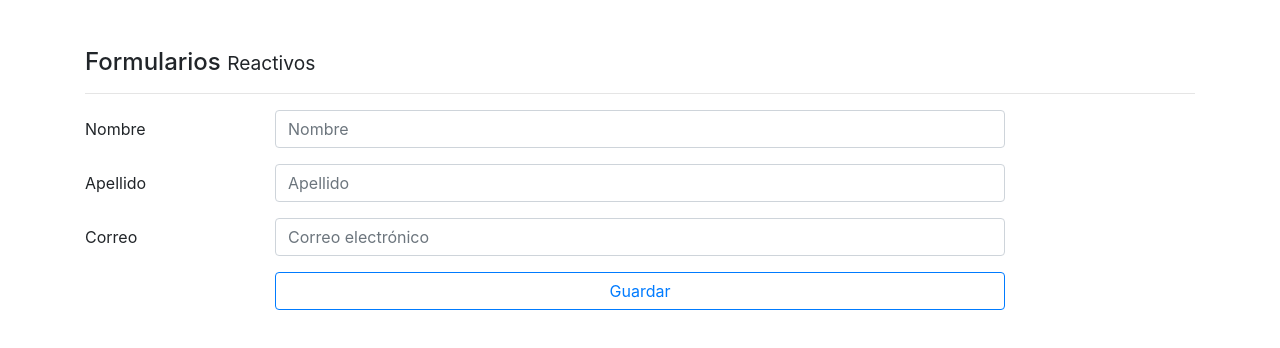
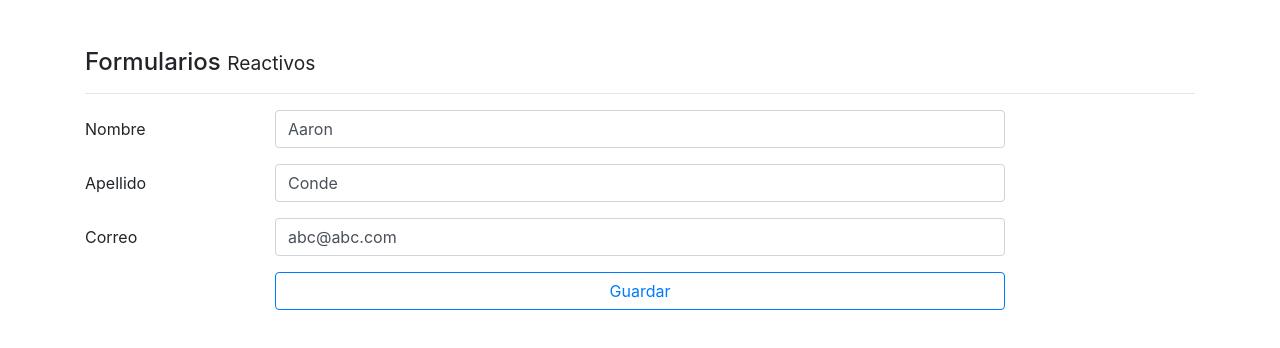
Before and after one commit to Aaron362/leccion-11-Conde-Garcia, an Angular app: page /reactivo in a window 1280 px wide. Shown: the top 348 px of the page. Built offline with nearby package versions, Linux system fonts and the light colour scheme.

Commit message:
Doceavo Video

```diff
--- a/src/app/pages/reactive/reactive.component.html
+++ b/src/app/pages/reactive/reactive.component.html
@@ -1,6 +1,6 @@
 <h4>Formularios <small> Reactivos </small></h4>
 <hr>
-<form autocomplete="off">
+<form autocomplete="off" [formGroup]="forma" (ngSubmit)="guardar()">
 
   <div>
 
@@ -10,7 +10,8 @@
 
         <input class="form-control"
                type="text"
-               placeholder="Nombre">
+               placeholder="Nombre"
+               formControlName="nombre">
       </div>
     </div>
 
@@ -20,7 +21,8 @@
 
         <input class="form-control"
                type="text"
-               placeholder="Apellido">
+               placeholder="Apellido"
+               formControlName="apellido">
       </div>
     </div>
 
@@ -32,7 +34,8 @@
 
       <input class="form-control"
              type="email"
-             placeholder="Correo electrónico">
+             placeholder="Correo electrónico"
+             formControlName="correo">
     </div>
   </div>
 
--- a/src/app/pages/reactive/reactive.component.ts
+++ b/src/app/pages/reactive/reactive.component.ts
@@ -1,10 +1,40 @@
-import { Component } from '@angular/core';
+import { Component, OnInit } from '@angular/core';
+import { FormBuilder, FormGroup } from '@angular/forms';
 
 @Component({
   selector: 'app-reactive',
   templateUrl: './reactive.component.html',
   styleUrls: ['./reactive.component.css']
 })
-export class ReactiveComponent {
+export class ReactiveComponent implements OnInit {
+
+
+  forma!: FormGroup;
+
+  constructor( private fb: FormBuilder){
+
+    this.crearFormulario();
+
+  }
+
+  ngOnInit(): void {
+  }
+
+  crearFormulario() {
+
+    this.forma = this.fb.group({
+      nombre  : ['Aaron'],
+      apellido: ['Conde'],
+      correo  : ['abc@abc.com'],
+
+    });
+
+  }
+
+
+
+  guardar(){
+    console.log( this.forma );
+  }
 
 }
```
